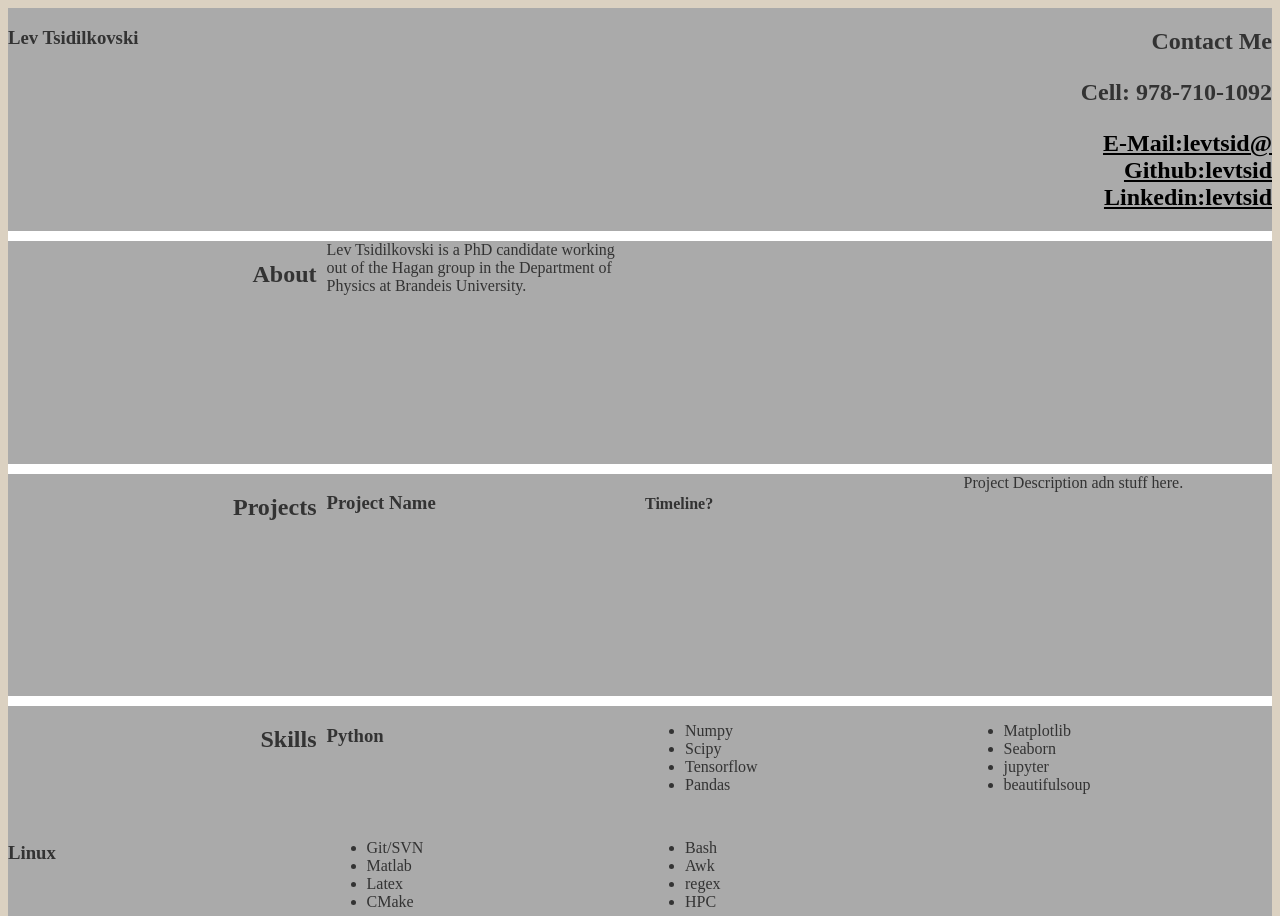
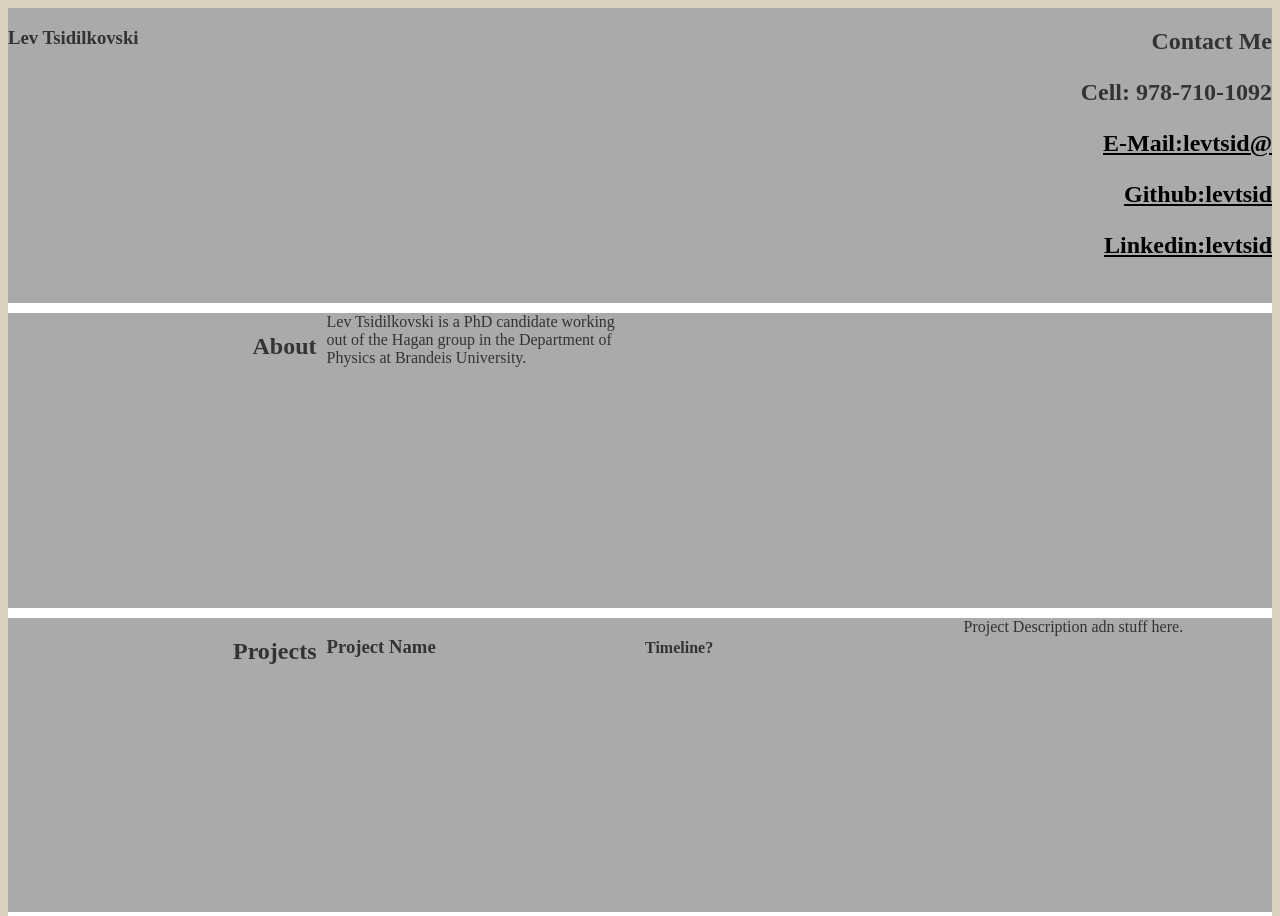
Before and after one commit to levtsid/levtsid.github.io, a plain HTML site: page index.html in a window 1280 px wide. Shown: the top 916 px of the page. Drawn offline with Linux system fonts and the light colour scheme.

Commit message:
Update index.html

```diff
--- a/index.html
+++ b/index.html
@@ -12,9 +12,9 @@
         <h1>Lev Tsidilkovski</h1>
         <h2>Contact Me
         <p>Cell: 978-710-1092</p>
-        <a href="mailto:levtsid@gmail.com">E-Mail:levtsid@</a>
-        <a href="https://github.com/levtsid/">Github:levtsid</a>
-        <a href="https://www.linkedin.com/in/lev-tsidilkovski-ba4b2b88">Linkedin:levtsid</a></h2>
+        <p><a href="mailto:levtsid@gmail.com">E-Mail:levtsid@</a></p>
+        <p><a href="https://github.com/levtsid/">Github:levtsid</a></p>
+        <p><a href="https://www.linkedin.com/in/lev-tsidilkovski-ba4b2b88">Linkedin:levtsid</a></p></h2>
       </section>
       <section class="subgrid">
         <h2>About</h2>
```
